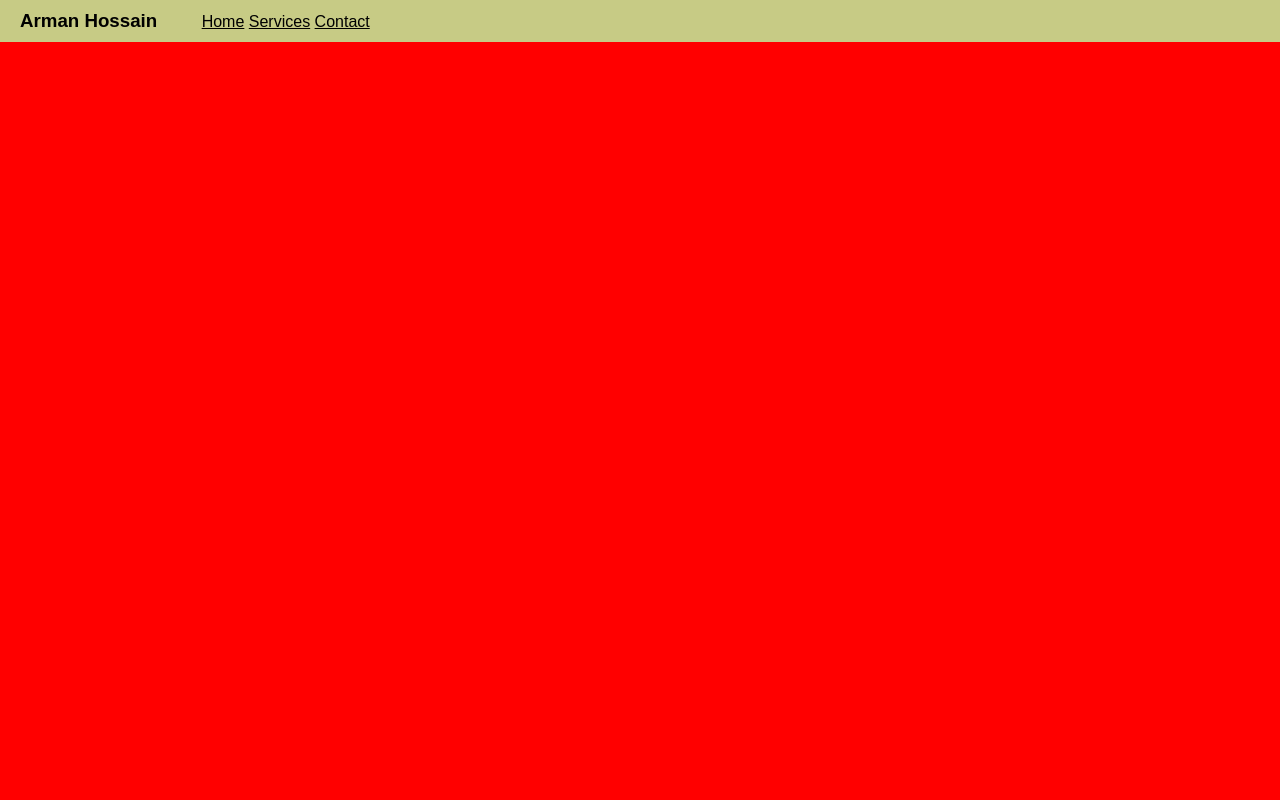
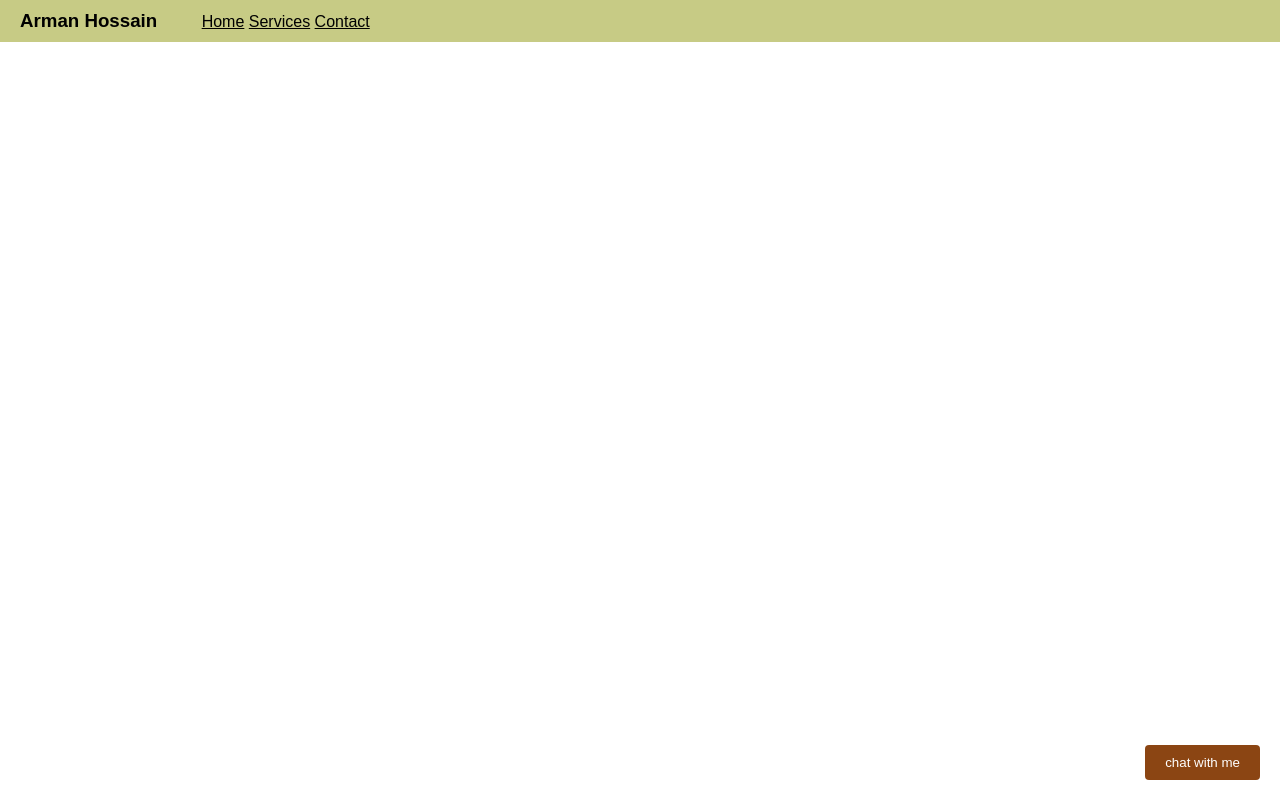
Before and after one commit to armaanepiic/my-dev-repo, a plain HTML site: page index.html in a window 1280 px wide. Shown: the top 800 px of the page. Drawn offline with Linux system fonts and the light colour scheme.

Commit message:
chat button at bottom corner

```diff
--- a/index.html
+++ b/index.html
@@ -16,6 +16,7 @@
     <div class="long-box red"></div>
     <div class="long-box green"></div>
     <div class="long-box blue"></div>
+    <button>chat with me</button>
 
   </body>
 </html>
--- a/style.css
+++ b/style.css
@@ -24,12 +24,17 @@ a{
 .long-box{
     height: 1000px;
 }
-.red{
-    background-color: red;
+
+button{
+    position: fixed;
+    right: 20px;
+    bottom: 20px;
+    background-color: saddlebrown;
+    color: white;
+    padding: 10px 20px;
+    border-radius: 4px;
+    border: 0px;
 }
-.green{
-    background-color: green;
-}
-.blue{
+button:hover{
     background-color: blue;
 }
```
